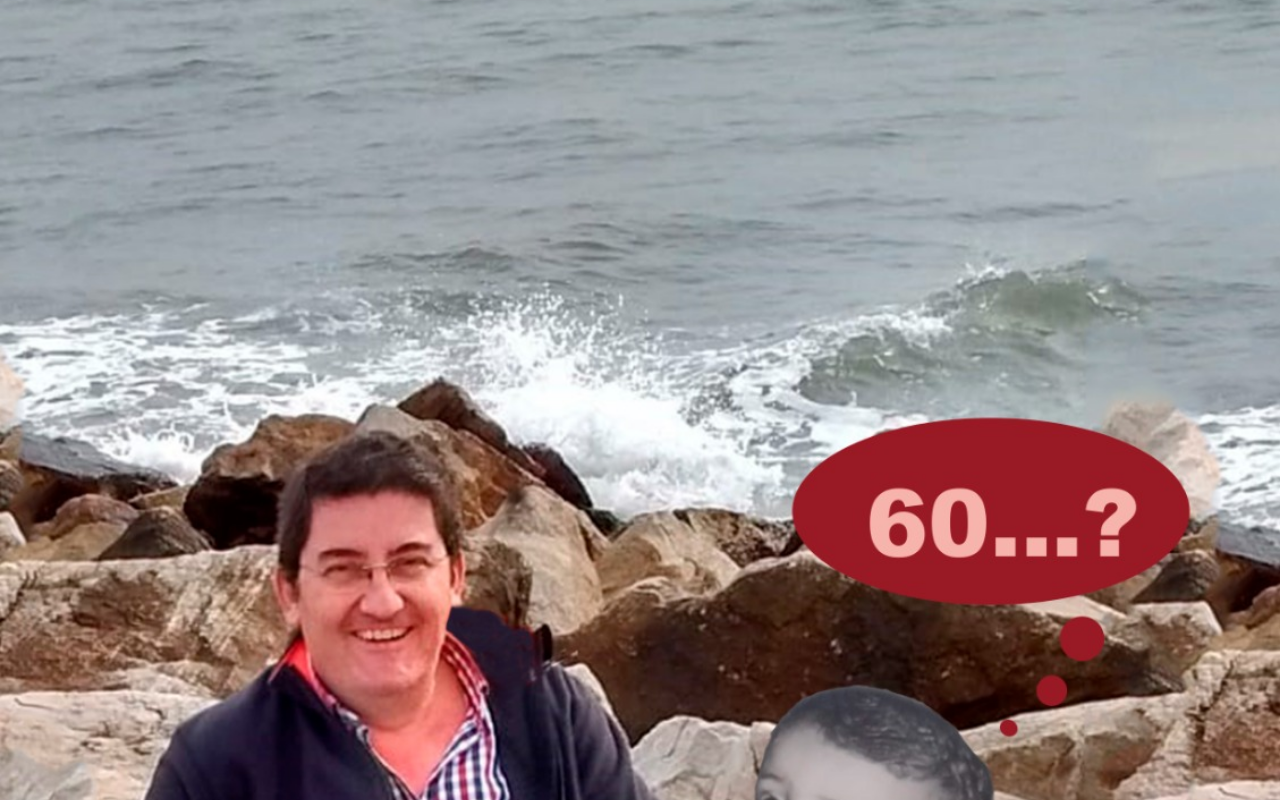
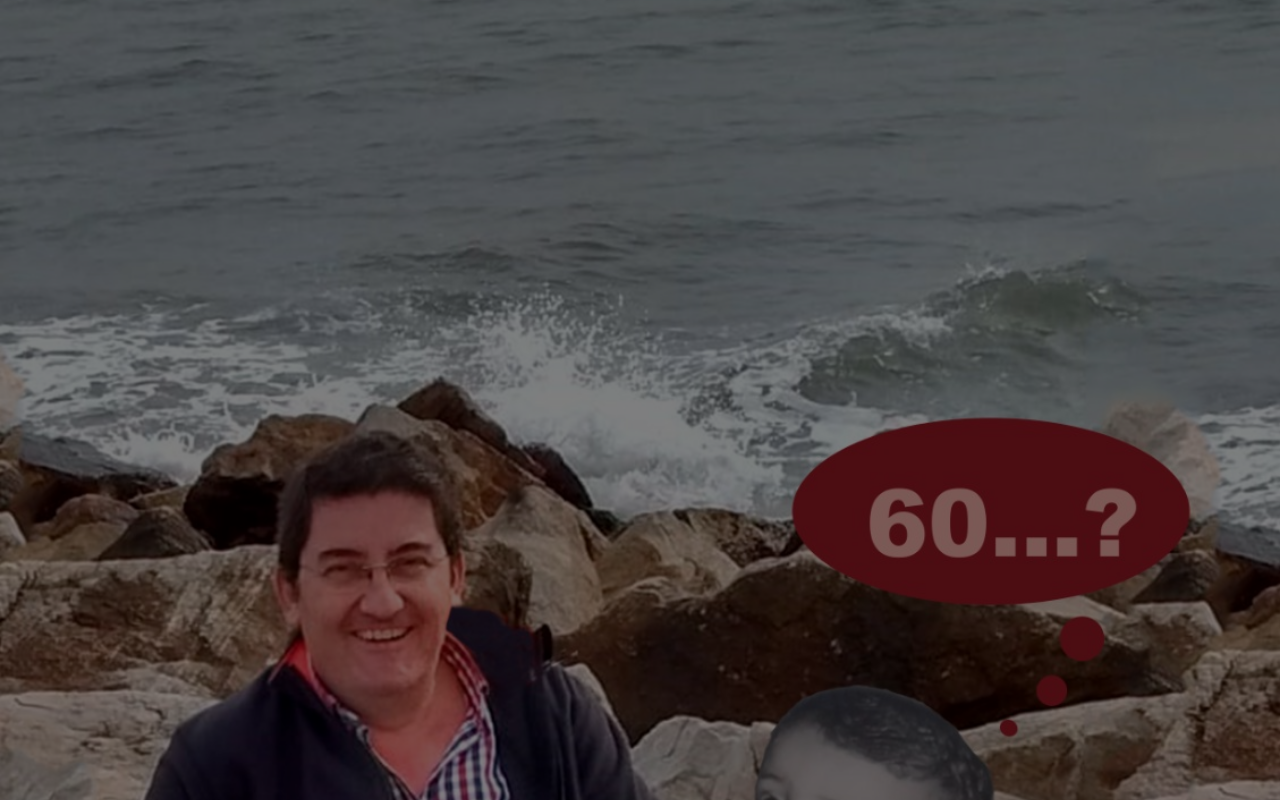
Before and after one commit to CumpleJulio/cumplejulio.github.io, a plain HTML site: page index.html in a window 1280 px wide. Drawn offline with Linux system fonts and the light colour scheme.

Commit message:
v0.3 - added overlay

```diff
--- a/styles.css
+++ b/styles.css
@@ -17,7 +17,15 @@ body {
     align-items: center;
 }
 
-
+/* Superposición semitransparente para mejorar la legibilidad */
+.overlay {
+    position: absolute;
+    top: 0;
+    left: 0;
+    width: 100%;
+    height: 100%;
+    background: rgba(0, 0, 0, 0.5);
+}
 
 /* Pantalla inicial */
 #start-screen {
```
